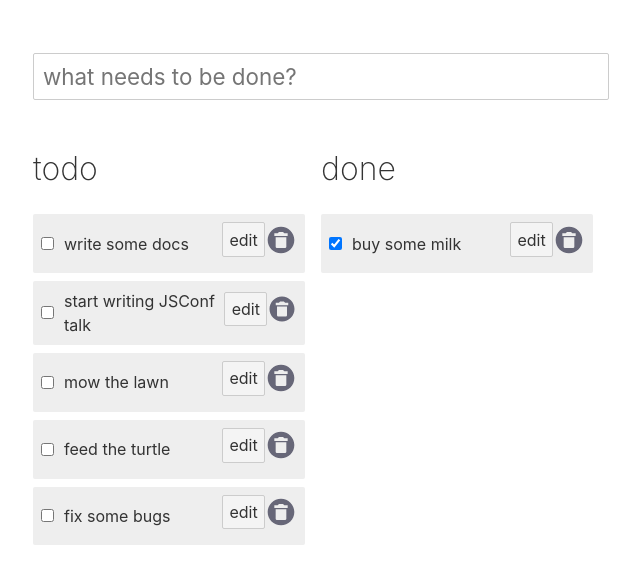
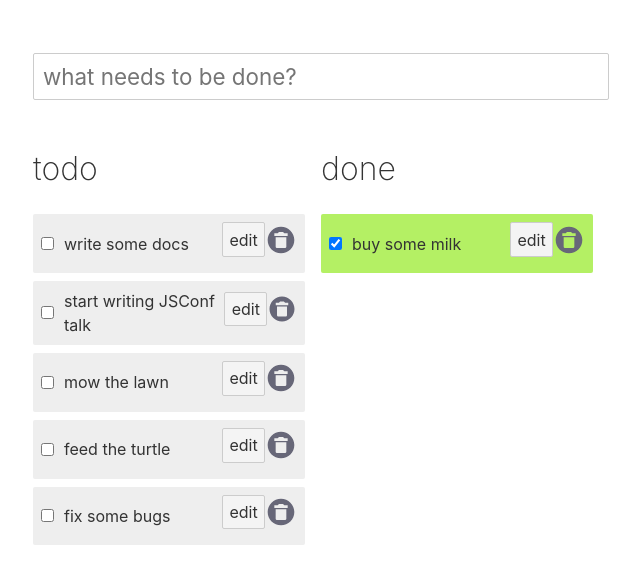
Before and after one commit to dev-93/-svelte-app, a Svelte app: page / in a window 1280 px wide. Shown: the top 584 px of the page, without its empty margins (319-959 px from the left). Built offline with nearby package versions, Linux system fonts and the light colour scheme.

Commit message:
done 색 구분

```diff
--- a/src/Todo.svelte
+++ b/src/Todo.svelte
@@ -24,6 +24,9 @@
 
 	let isEdit = false;
 	let description = todo.description;
+	let done = todo.done;
+
+	console.log(done);
 
     const onEdit = () => {
         isEdit = true;
@@ -67,6 +70,18 @@
 		<button on:click="{offEdit}">Cancel</button>
 	</div>
 {:else}
+	{#if done}
+		<label
+			in:receive="{{key: todo.id}}"
+			out:send="{{key: todo.id}}"
+			class="done"
+		>
+			<input type=checkbox on:change="{() => inputChange(todo)}" bind:checked={todo.done}/>
+			<span>{todo.description}</span>
+			<button class="update" on:click="{() => onEdit(todo)}">edit</button>
+			<button class="delete" on:click="{() => remove(todo)}">remove</button>
+		</label>
+		{:else}
 		<label
 			in:receive="{{key: todo.id}}"
 			out:send="{{key: todo.id}}"
@@ -76,6 +91,7 @@
 			<button class="update" on:click="{() => onEdit(todo)}">edit</button>
 			<button class="delete" on:click="{() => remove(todo)}">remove</button>
 		</label>
+	{/if}
 {/if}
 
 <style>
@@ -97,6 +113,10 @@
 		background-color: #eee;
 		user-select: none;
 		align-items: center;
+	}
+
+	label.done {
+		background-color: rgb(180,240,100);
 	}
 
 	label input {
```
Lines whose indentation alone changed are shown as unchanged.
